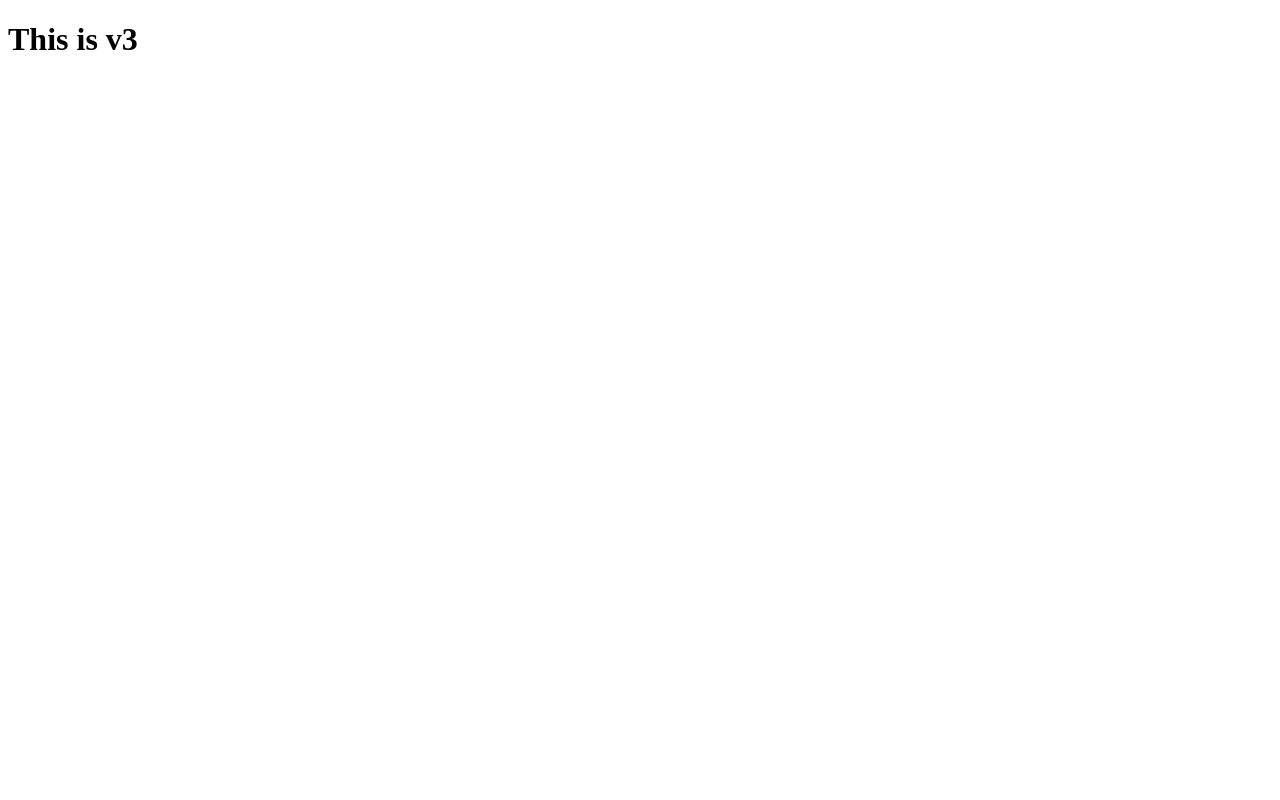
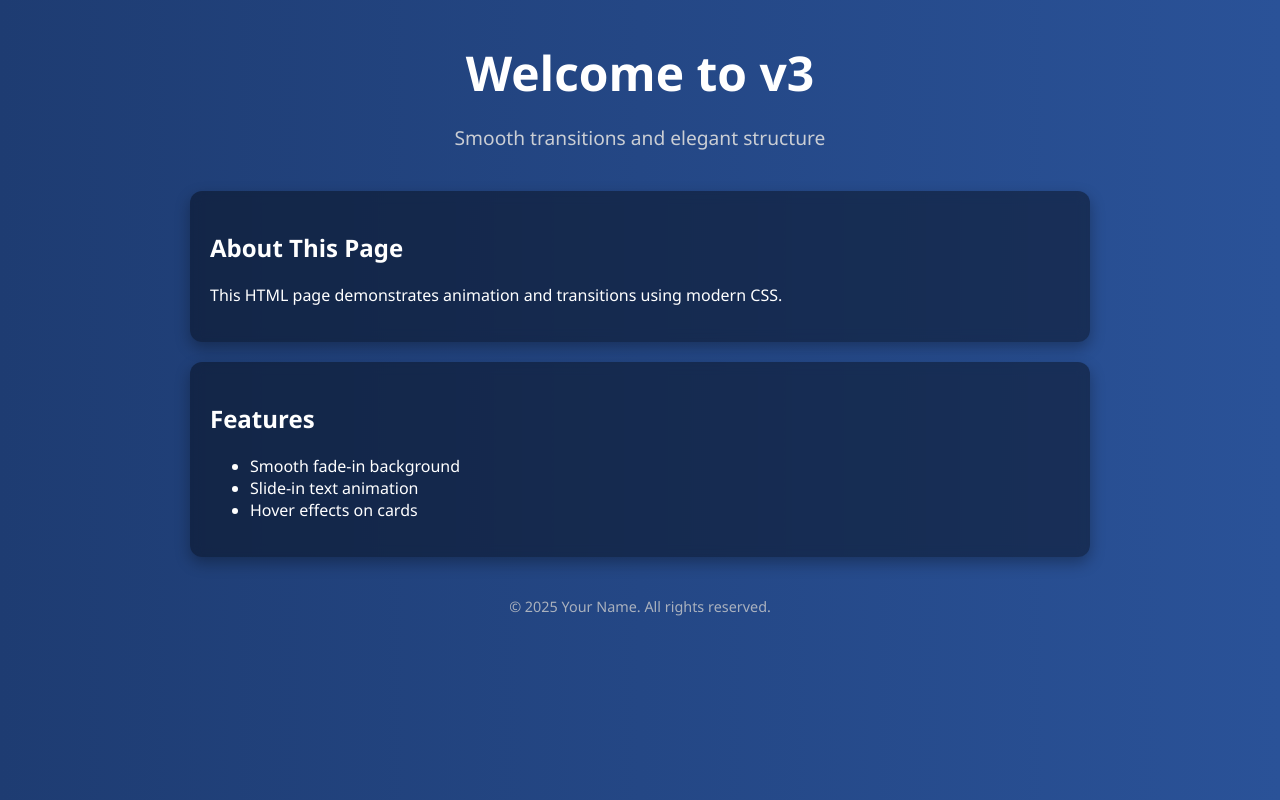
Before and after one commit to Abdulislam12/Github-p, a plain HTML site: page index.html in a window 1280 px wide. Drawn offline with Linux system fonts and the light colour scheme.

Commit message:
Add design file

```diff
--- a/index.html
+++ b/index.html
@@ -3,9 +3,38 @@
   <head>
     <meta charset="UTF-8" />
     <meta name="viewport" content="width=device-width, initial-scale=1.0" />
-    <title>HTML</title>
+    <title>Animated Web Page</title>
+    <link rel="stylesheet" href="./style.css" />
   </head>
   <body>
-    <h1>This is v3</h1>
+    <div class="container">
+      <header>
+        <h1>Welcome to v3</h1>
+        <p class="subtitle">Smooth transitions and elegant structure</p>
+      </header>
+
+      <main>
+        <section class="card">
+          <h2>About This Page</h2>
+          <p>
+            This HTML page demonstrates animation and transitions using modern
+            CSS.
+          </p>
+        </section>
+
+        <section class="card">
+          <h2>Features</h2>
+          <ul>
+            <li>Smooth fade-in background</li>
+            <li>Slide-in text animation</li>
+            <li>Hover effects on cards</li>
+          </ul>
+        </section>
+      </main>
+
+      <footer>
+        <p>&copy; 2025 Your Name. All rights reserved.</p>
+      </footer>
+    </div>
   </body>
 </html>
--- /dev/null
+++ b/style.css
@@ -0,0 +1,95 @@
+/* Reset and Base Styles */
+body {
+  margin: 0;
+  padding: 0;
+  font-family: "Segoe UI", sans-serif;
+  background: linear-gradient(to right, #1e3c72, #2a5298); /* Dark gradient */
+  color: #f0f0f0;
+  animation: fadeInBody 2s ease-in-out;
+}
+
+.container {
+  padding: 40px;
+  max-width: 900px;
+  margin: 0 auto;
+}
+
+/* Header Styling */
+header {
+  text-align: center;
+  margin-bottom: 40px;
+  animation: slideIn 1.5s forwards 0.5s;
+}
+
+h1 {
+  font-size: 3rem;
+  margin: 0;
+  color: #ffffff;
+}
+
+.subtitle {
+  font-size: 1.2rem;
+  color: #ddd;
+  opacity: 0.9;
+}
+
+/* Card Sections */
+.card {
+  background-color: rgba(0, 0, 0, 0.4); /* semi-dark overlay */
+  color: #ffffff;
+  padding: 20px;
+  border-radius: 12px;
+  margin-bottom: 20px;
+  backdrop-filter: blur(6px);
+  box-shadow: 0 6px 15px rgba(0, 0, 0, 0.3);
+  transition: transform 0.3s ease, box-shadow 0.3s ease;
+  animation: fadeInUp 1s ease forwards;
+}
+
+.card:hover {
+  transform: translateY(-5px);
+  box-shadow: 0 12px 25px rgba(0, 0, 0, 0.4);
+}
+
+/* Footer */
+footer {
+  text-align: center;
+  margin-top: 40px;
+  font-size: 0.9rem;
+  color: #ccc;
+  opacity: 0.8;
+}
+
+/* Animations */
+@keyframes fadeInBody {
+  from {
+    opacity: 0;
+    background-color: #000;
+  }
+  to {
+    opacity: 1;
+    background: linear-gradient(to right, #1e3c72, #2a5298);
+  }
+}
+
+@keyframes slideIn {
+  from {
+    opacity: 0;
+    transform: translateY(-30px);
+  }
+  to {
+    opacity: 1;
+    transform: translateY(0);
+  }
+}
+
+@keyframes fadeInUp {
+  from {
+    opacity: 0;
+    transform: translateY(20px);
+  }
+  to {
+    opacity: 1;
+    transform: translateY(0);
+  }
+}
```
